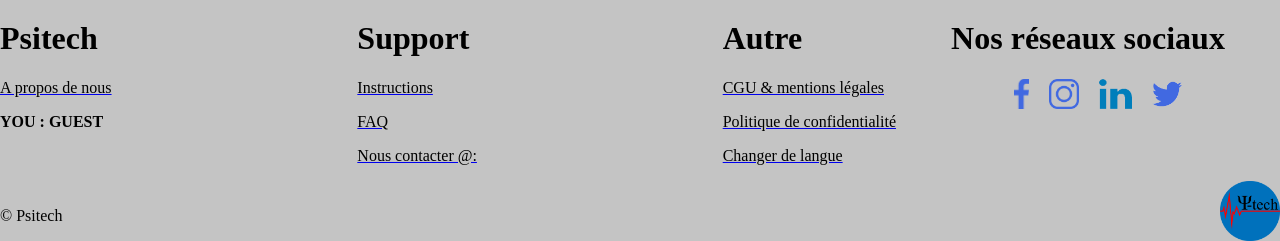
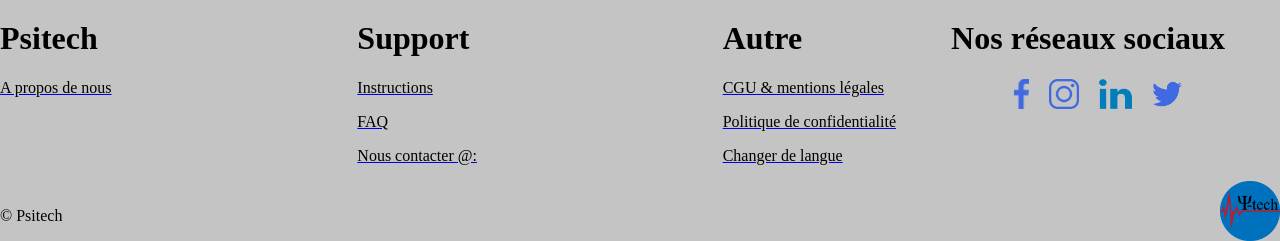
Before and after one commit to KynZix/Projet-APP-, a PHP site: page /FAQ.php in a window 1280 px wide. Shown: the part 1525-1766 px from the top of the page. Run offline with PHP 8.4, Linux system fonts and the light colour scheme; data comes from the database, SQL or seed files in the repository.

Commit message:
Update footer.php

```diff
--- a/APP/footer.php
+++ b/APP/footer.php
@@ -14,20 +14,6 @@
               <h1>Psitech</h1>
               <div class="Company_menu">
                 <a href="about.php"><p>A propos de nous</p></a>
-
-                <p>
-                  <strong>
-                    <?php
-                    if (isset($_SESSION['id'])) {
-                      echo 'YOU :'.$_SESSION['nom'].'  '.$_SESSION['prenom'];
-                    }
-                    else {
-                      echo "YOU : GUEST";
-                    }
-                    ?>
-                  </strong>
-                </p>
-
               </div>
             </div>
 
```
